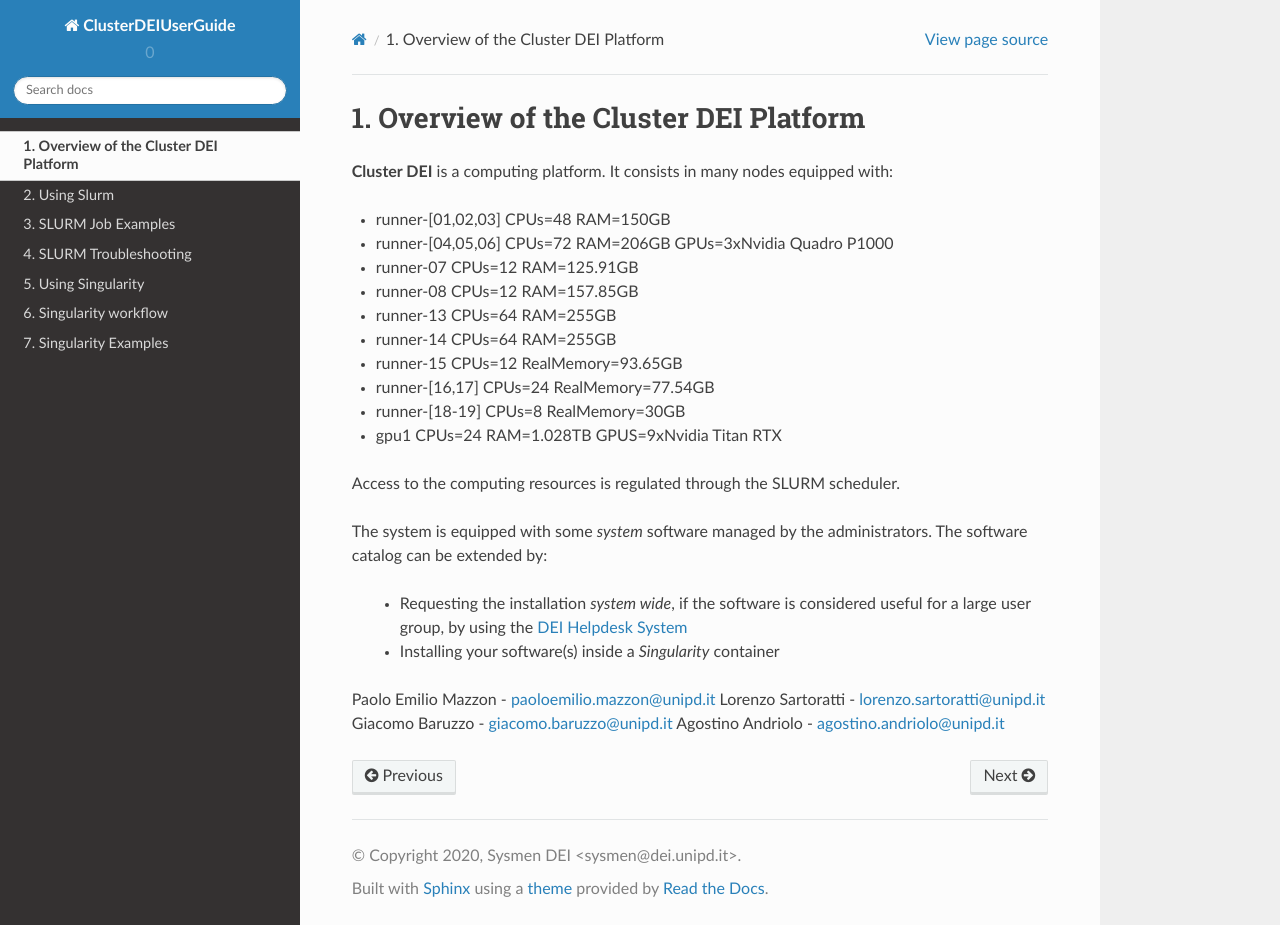
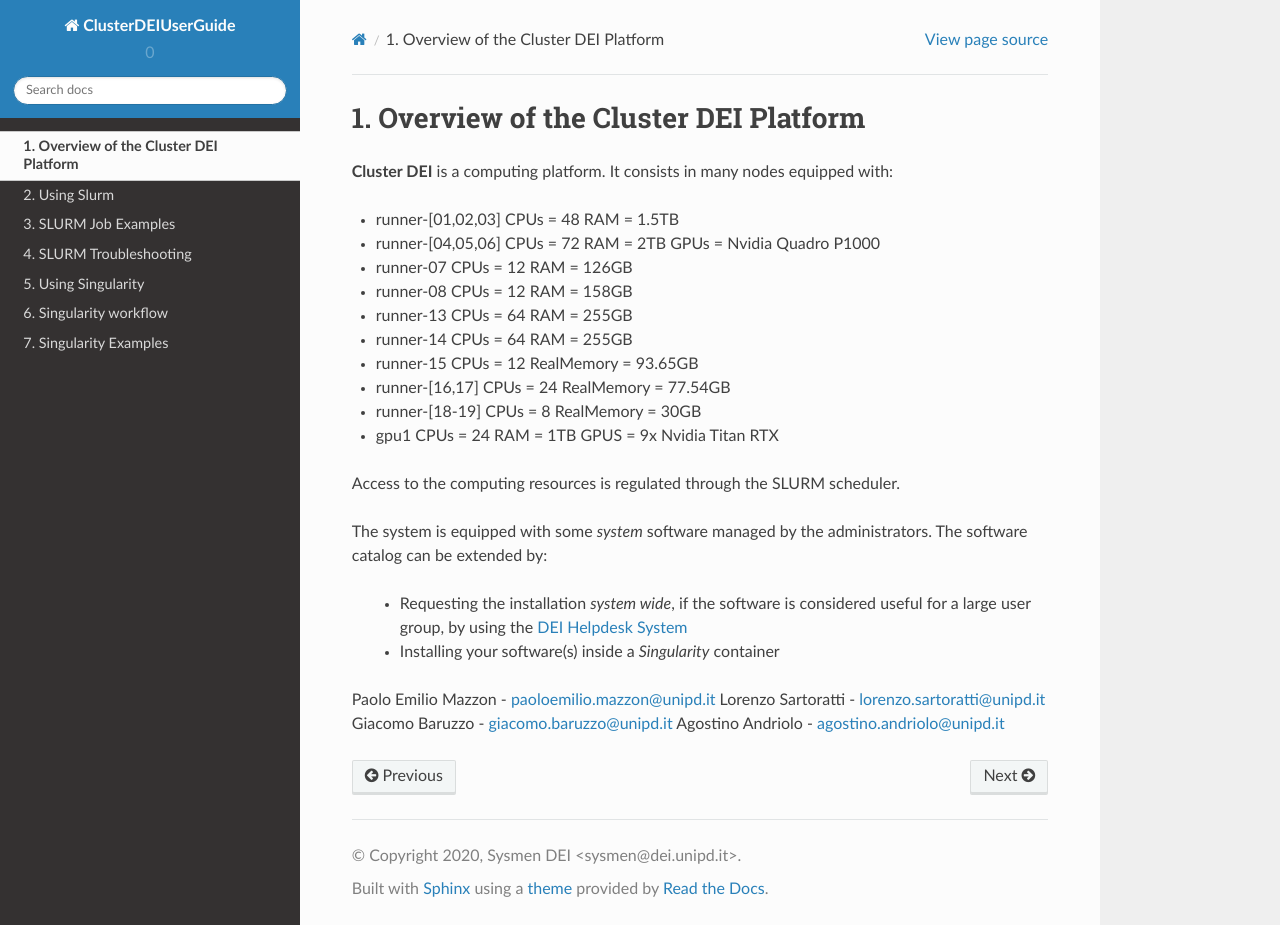
Before and after one commit to agostinoandriolo/clusterDEIguide, a Sphinx documentation site: the page built from ClusterDEIUserGuide-master/docs/Overview.rst, in a window 1280 px wide and 925 px high. Built offline with Sphinx 7.4.7 and the Read the Docs theme 2.0.0, drawn with Linux system fonts in a browser that asks for light colours.

Commit message:
Update Overview.rst

```diff
--- a/ClusterDEIUserGuide-master/docs/Overview.rst
+++ b/ClusterDEIUserGuide-master/docs/Overview.rst
@@ -5,16 +5,16 @@ Overview of the Cluster DEI Platform
 
 **Cluster DEI** is a computing platform. It consists in many nodes equipped with:
 
-- runner-[01,02,03] CPUs=48 RAM=150GB
-- runner-[04,05,06] CPUs=72 RAM=206GB GPUs=3xNvidia Quadro P1000
-- runner-07 CPUs=12 RAM=125.91GB
-- runner-08 CPUs=12 RAM=157.85GB
-- runner-13 CPUs=64 RAM=255GB
-- runner-14 CPUs=64 RAM=255GB
-- runner-15 CPUs=12 RealMemory=93.65GB
-- runner-[16,17] CPUs=24 RealMemory=77.54GB
-- runner-[18-19] CPUs=8 RealMemory=30GB
-- gpu1 CPUs=24  RAM=1.028TB GPUS=9xNvidia Titan RTX
+- runner-[01,02,03] CPUs = 48 RAM = 1.5TB
+- runner-[04,05,06] CPUs = 72 RAM = 2TB GPUs = Nvidia Quadro P1000
+- runner-07 CPUs = 12 RAM = 126GB
+- runner-08 CPUs = 12 RAM = 158GB
+- runner-13 CPUs = 64 RAM = 255GB
+- runner-14 CPUs = 64 RAM = 255GB
+- runner-15 CPUs = 12 RealMemory = 93.65GB
+- runner-[16,17] CPUs = 24 RealMemory = 77.54GB
+- runner-[18-19] CPUs = 8 RealMemory = 30GB
+- gpu1 CPUs = 24  RAM = 1TB GPUS = 9x Nvidia Titan RTX
 
 Access to the computing resources is regulated through the SLURM scheduler.
 
```
